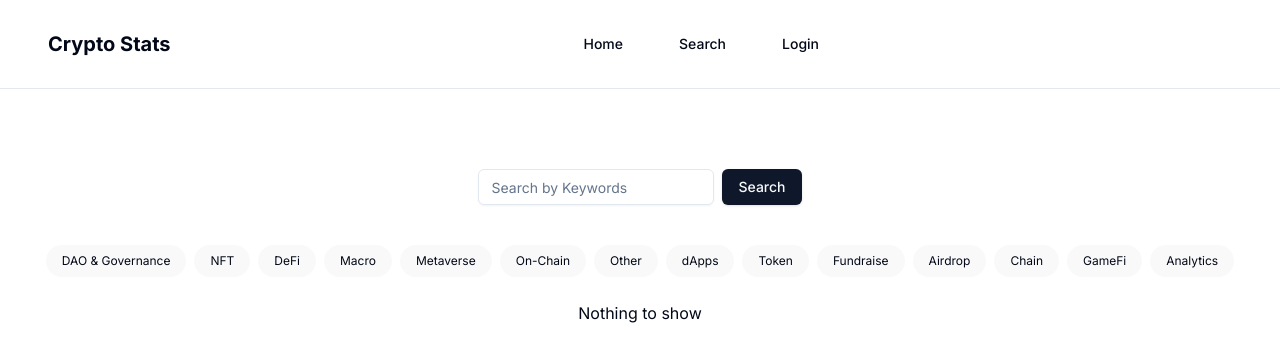
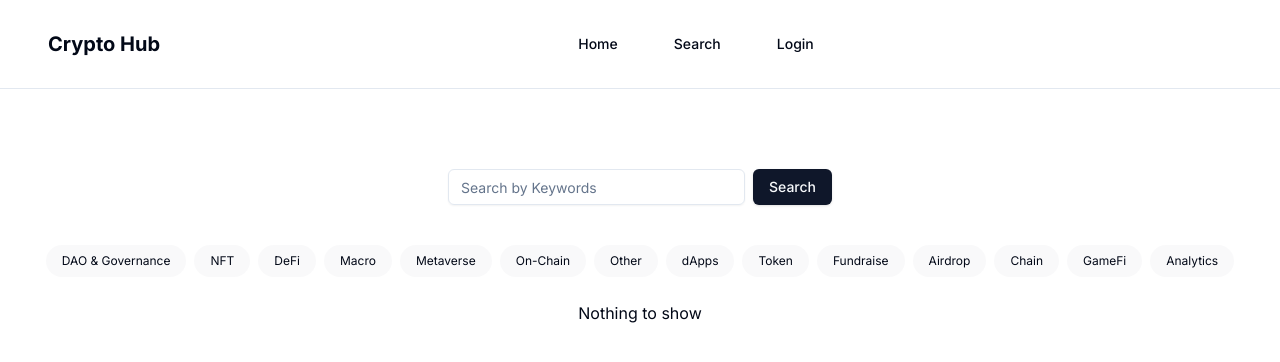
Before and after one commit to simplysabir/crypto-data-hub, a Next.js app: page / in a window 1280 px wide. Shown: the top 362 px of the page. Built offline with nearby package versions, Linux system fonts and the light colour scheme.

Commit message:
fixed navbar and search bar

```diff
--- a/components/Hero.tsx
+++ b/components/Hero.tsx
@@ -40,7 +40,7 @@ const Hero = () => {
   }
   return (
     <div className="flex w-full justify-center flex-col items-center mt-20">
-      <form onSubmit={handleSubmit}>
+      <form onSubmit={handleSubmit} className="flex w-full justify-center flex-col items-center">
       <div className="flex w-full max-w-sm items-center space-x-2">
         <Input
           type="email"
--- a/components/Navbar.tsx
+++ b/components/Navbar.tsx
@@ -24,7 +24,7 @@ const Header = () => {
             <div className="flex items-center">
                 <Link href={"/"} className="ml-4 lg:ml-0">
                      <h1 className="text-xl font-bold">
-                        Crypto Stats
+                        Crypto Hub
                      </h1>
                 </Link>
             </div>
```
